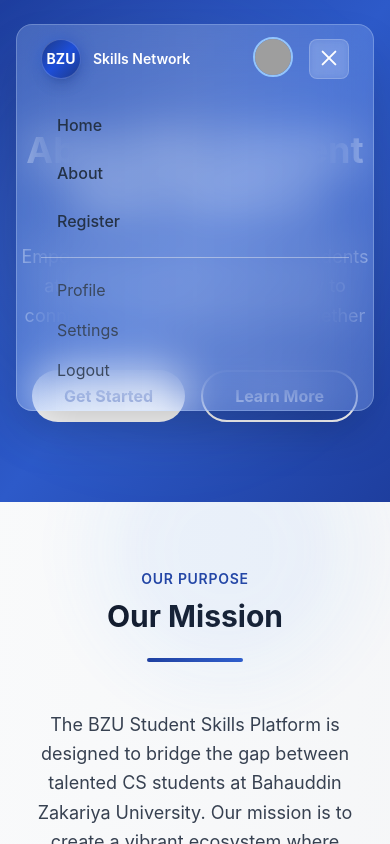
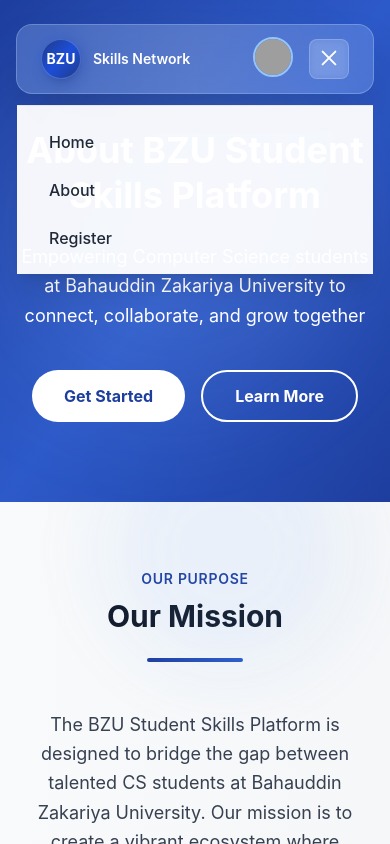
Before and after one commit to tayyab2203/Students_Community_Platform, a React (Vite) app: page /about in a window 390 px wide. Both pictures are taken after a click on the button 329 px from the left and 59 px from the top of the page. Shown: the top 844 px of the page. Built offline with nearby package versions, Linux system fonts and the light colour scheme; grey boxes are pictures that could not be loaded.

Commit message:
Update Navbar.jsx

```diff
--- a/src/components/layout/Navbar.jsx
+++ b/src/components/layout/Navbar.jsx
@@ -227,13 +227,20 @@
 
             {/* ✅ Mobile Sidebar / Menu */}
             {isMobileMenuOpen && (
-              <div className="lg:hidden px-6 pb-5 animate-fadeIn">
-                <div className="flex flex-col space-y-2 mt-3">
+  <div
+    className="lg:hidden fixed top-20 left-0 w-full bg-white/95 backdrop-blur-md z-40 shadow-xl border-t border-gray-200 animate-slideDown"
+    onClick={() => setIsMobileMenuOpen(false)} // ✅ Click anywhere closes menu
+  >
+    <div className="flex flex-col space-y-2 p-4">
       {navItems.map((item) => (
         <button
           key={item.name}
-                      onClick={() => handleNavigation(item.path)}
-                      className={`w-full text-left px-4 py-2 rounded-lg font-medium transition-all ${isActive(item.path)
+          onClick={(e) => {
+            e.stopPropagation(); // prevent closing before navigation
+            handleNavigation(item.path);
+          }}
+          className={`w-full text-left px-4 py-2 rounded-lg font-medium transition-all ${
+            isActive(item.path)
               ? "bg-blue-100 text-blue-700"
               : "text-gray-800 hover:bg-blue-50"
           }`}
@@ -242,30 +249,9 @@
         </button>
       ))}
     </div>
-
-                {/* ✅ Reuse same dropdown in mobile */}
-                <div className="mt-4 border-t border-gray-200/50 pt-3">
-                  <button
-                    onClick={() => navigate("/profile")}
-                    className="block w-full text-left px-4 py-2 text-gray-700 hover:bg-blue-50 hover:text-blue-700 transition-colors"
-                  >
-                    Profile
-                  </button>
-                  <button
-                    onClick={() => navigate("/settings")}
-                    className="block w-full text-left px-4 py-2 text-gray-700 hover:bg-blue-50 hover:text-blue-700 transition-colors"
-                  >
-                    Settings
-                  </button>
-                  <button
-                    onClick={handleLogout}
-                    className="block w-full text-left px-4 py-2 text-gray-700 hover:bg-blue-50 hover:text-blue-700 transition-colors"
-                  >
-                    Logout
-                  </button>
-                </div>
   </div>
 )}
+
           </div>
         </div>
       </nav>
```
Lines whose indentation alone changed are shown as unchanged.
